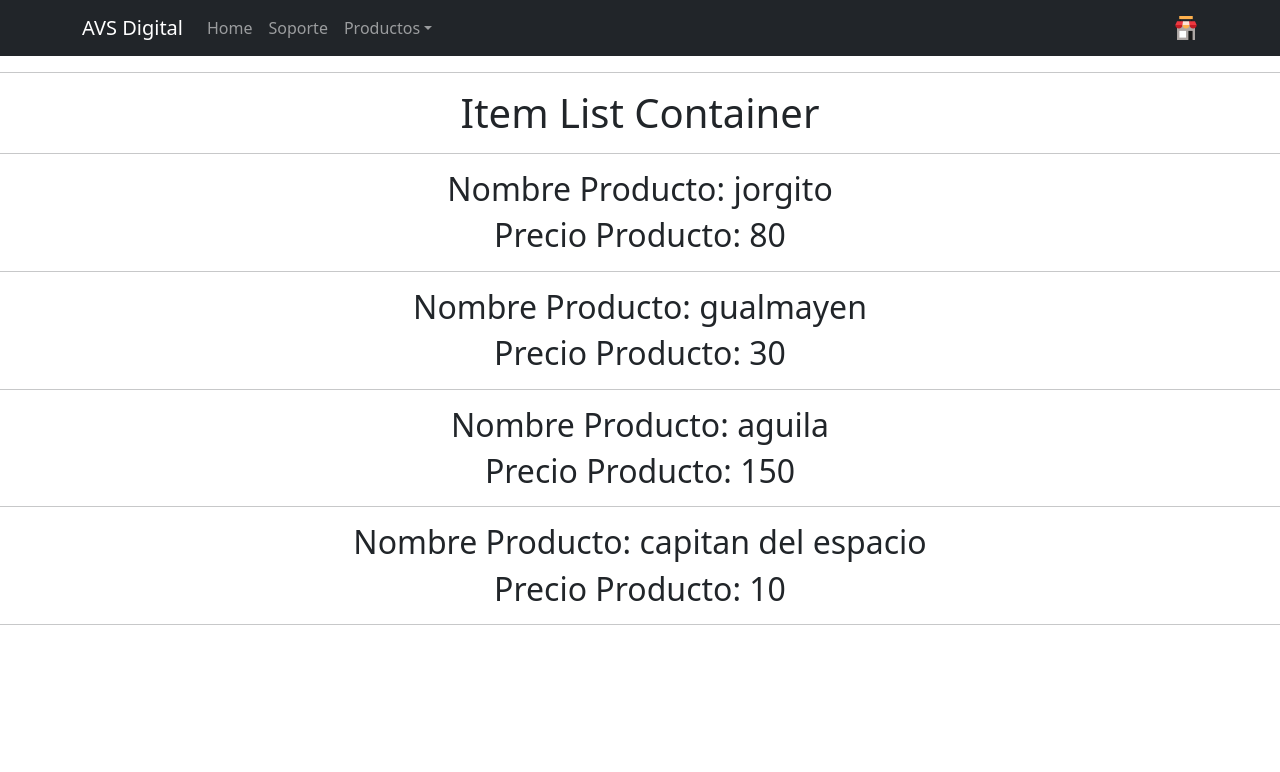
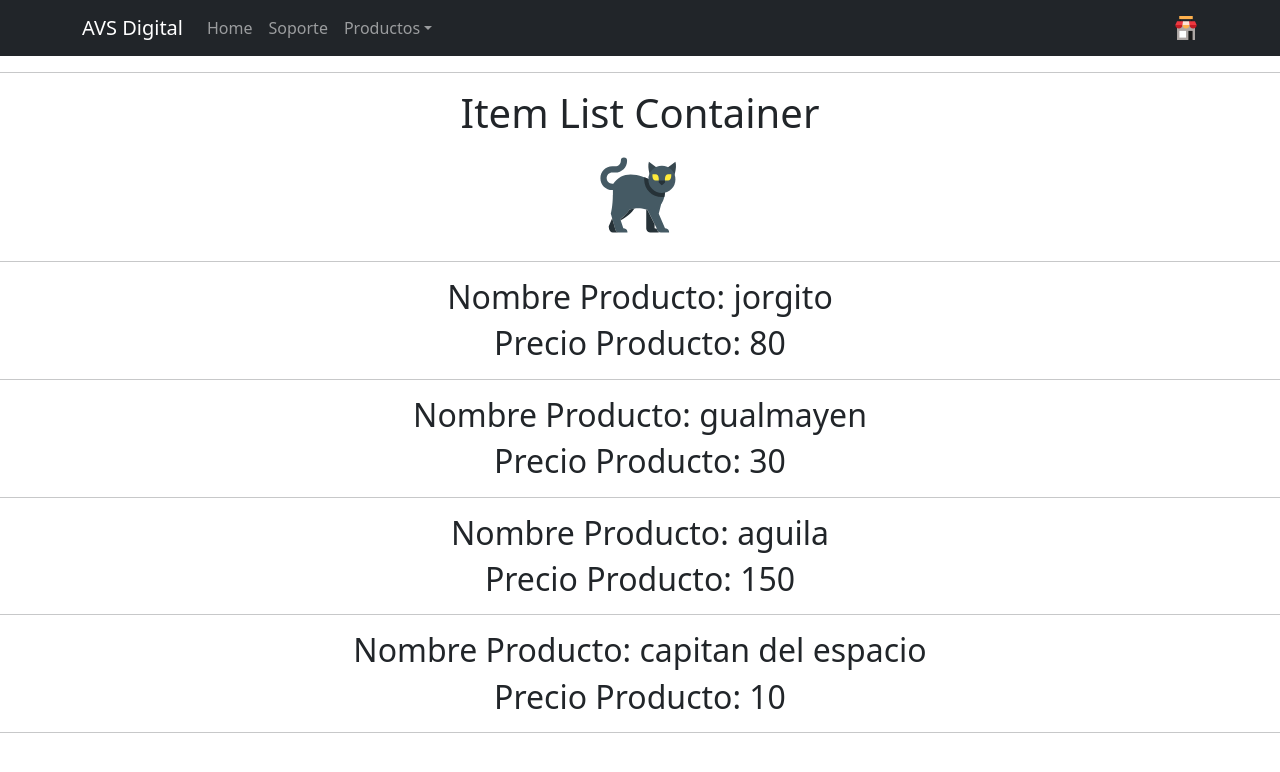
Before and after one commit to peadamo/e-commerce-avs-adigital-pablo-adamo, a React (Create React App) app: page / in a window 1280 px wide. Shown: the top 772 px of the page. Built offline with nearby package versions, Linux system fonts and the light colour scheme.

Commit message:
chivisubiogatito

```diff
--- a/src/components/item-list-container/ItemListConteiner.js
+++ b/src/components/item-list-container/ItemListConteiner.js
@@ -1,4 +1,5 @@
 import React from 'react';
+import CatIcon from '../../icon/CatIcon';
 
 import Item from '../item/Item';
 
@@ -13,6 +14,9 @@ const ItemListConteiner = () => {
     return <div>
 
 <h1>Item List Container</h1>
+<CatIcon/>
+
+
 <hr/>
         {items.map(({id,name,price}) => (
         <Item key={id} name={name} price={price}/>
--- /dev/null
+++ b/src/icon/CatIcon.js
@@ -0,0 +1,35 @@
+import React from "react";
+
+function CatIcon() {
+  return (
+    <svg
+      xmlns="http://www.w3.org/2000/svg"
+      width="500"
+      height="500"
+      x="0"
+      y="0"
+      viewBox="0 0 48 48"
+      width={100}
+      height={100}
+    >
+      <g fill="#37474F">
+        <path d="M28.28 8l4 3-3 5s-2-5-1-8zM41 8l-4 3 3 5s2-5 1-8z"></path>
+      </g>
+      <g fill="#455A64">
+        <path d="M27 30l5 10.004S32 42 34 42h4s0-2-2-2l-3-7 2-8-8 5zM10 33.002l2 7.002S12.25 42 14 42h4s0-2-2-2l-2-5.999-4-.999z"></path>
+        <path d="M19 31.002c-2 3-5 5-5 5l-4-3s1-4 1-9l8 7z"></path>
+        <path d="M27 31c-4.203-1.528-8 .002-8 .002L11 31V19c7-12 25 2 25 2s.035.383.026.999C35.99 24.686 35.135 31.813 27 31z"></path>
+        <path d="M12.1 21.6h-1.4c-3.196 0-5.7-2.504-5.7-5.7s2.504-5.7 5.7-5.7h1.4c1.539 0 2.7-1.161 2.7-2.7a1.5 1.5 0 013 0c0 3.196-2.504 5.7-5.7 5.7h-1.4c-1.539 0-2.7 1.16-2.7 2.699s1.161 2.7 2.7 2.7h1.4a1.5 1.5 0 010 3.001z"></path>
+        <circle cx="34.5" cy="16.5" r="6.5"></circle>
+      </g>
+      <g fill="#263238">
+        <path d="M12 40.004l-1.372-4.803L9 39s0 3 2 3h3c-1.75 0-2-1.996-2-1.996zM32.023 40.254A2.054 2.054 0 0031 40.002v-1.999l-3.489-6.98c-.173-.011-.331-.005-.511-.023v9.006s0 1.996 2 1.996h4s-.004-.105-.024-.254c-.697-.385-.9-1.11-.953-1.494zM19 31.002c-1.367 2.051-3.182 3.615-4.205 4.411 0 0-.06.042-.111.088a.9.9 0 01-.037.028l.001.002c-.054.043-.105.078-.111.083l.263.786.2-.4s4-1.998 6-4.998l.483-.58c-1.507.188-2.483.58-2.483.58zM34.5 23a6.5 6.5 0 01-6.5-6.5c0-.076.009-.149.012-.225a31.104 31.104 0 00-1.944-.795A8.36 8.36 0 0026 16.5c0 4.688 3.813 8.5 8.5 8.5a8.57 8.57 0 001.184-.092c.172-.759.263-1.474.305-2.086A6.463 6.463 0 0134.5 23zM35 19s-.542.75-1 0l-1-.999v-1L36.001 17v1L35 19z"></path>
+      </g>
+      <g fill="#FFEB3B">
+        <path d="M39 14s.292 2.999-1.5 2.999L36.001 17s-.334-3 1.499-3H39zM30 14.001S29.626 17 31.5 17l1.5.001S33.376 14 31.5 14l-1.5.001z"></path>
+      </g>
+    </svg>
+  );
+}
+
+export default CatIcon;
```
